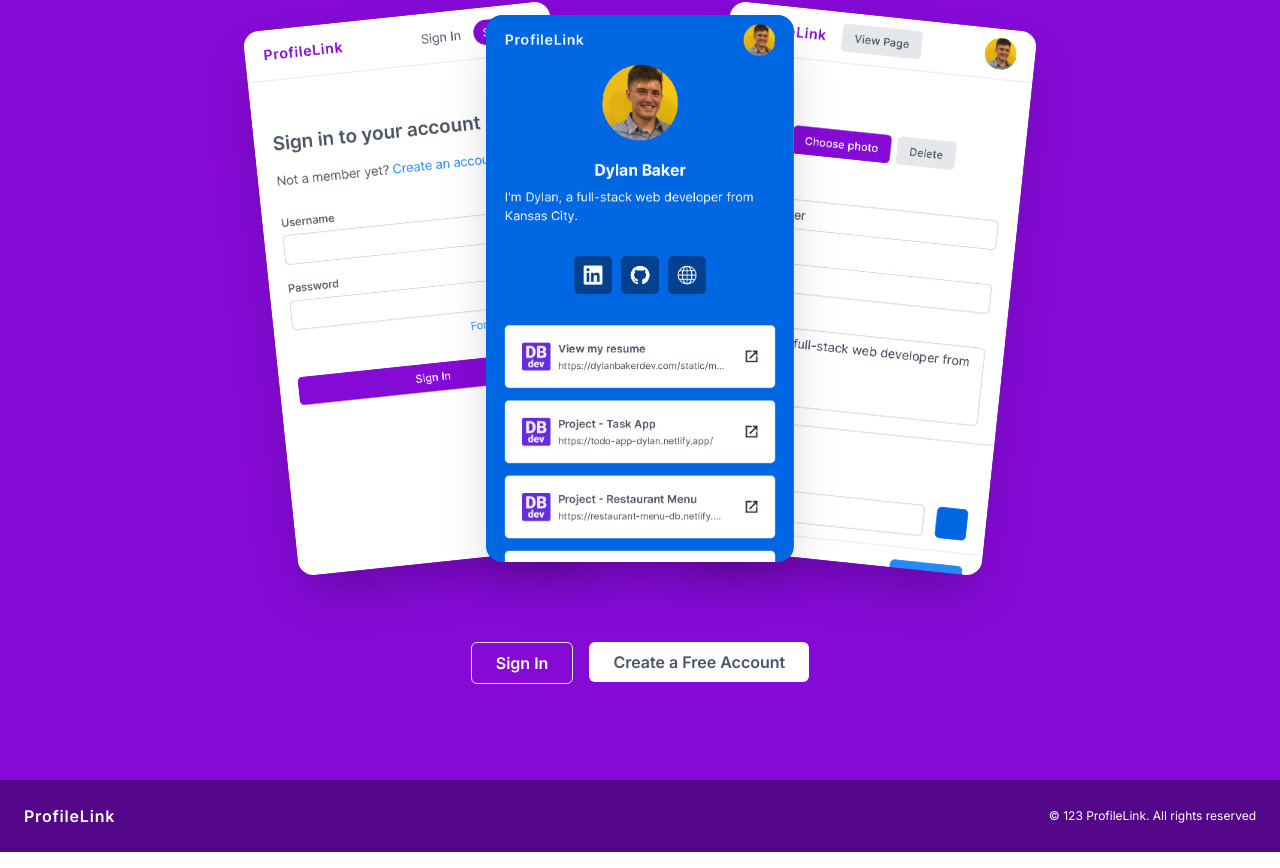
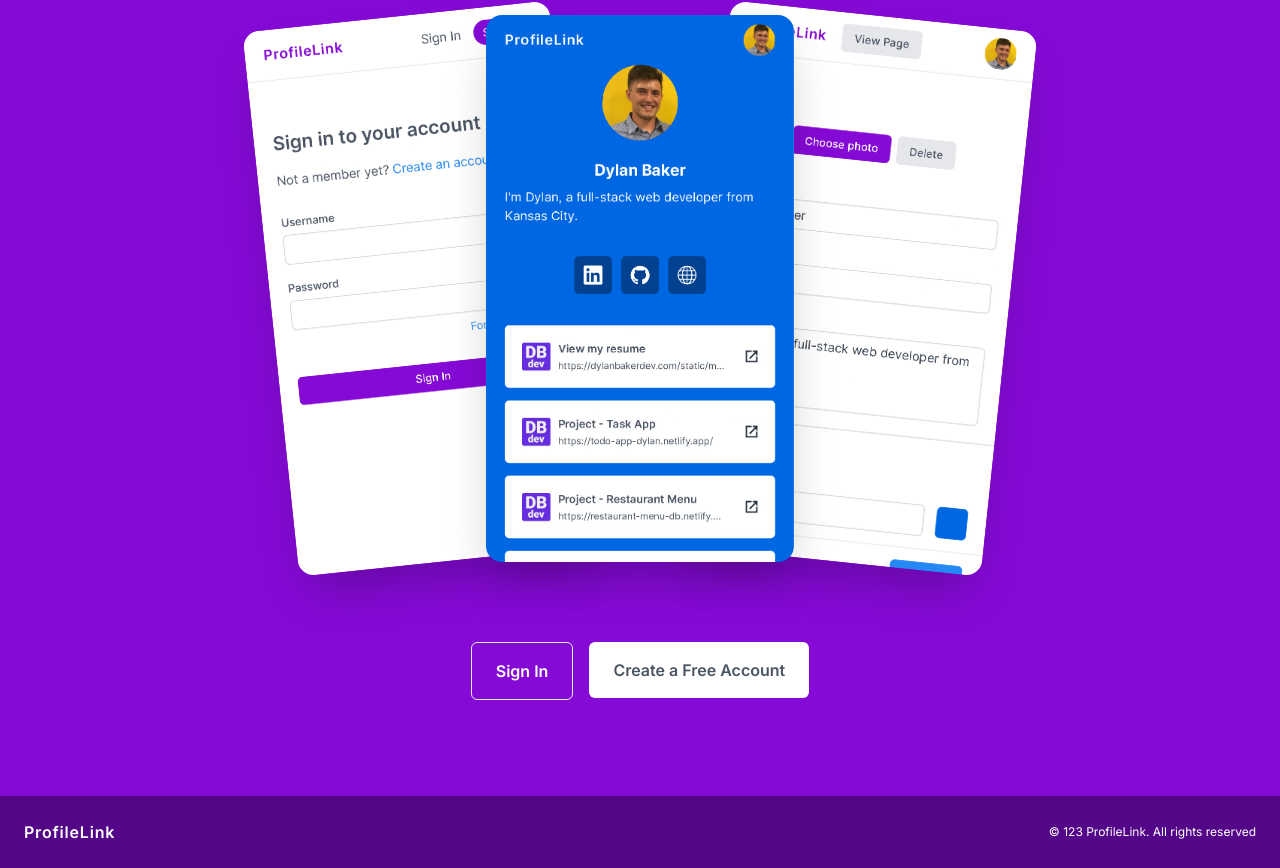
Before and after one commit to ProfileLink-app/fe, a Next.js app: page / in a window 1280 px wide. Shown: the part 313-1181 px from the top of the page. Built offline with nearby package versions, Linux system fonts and the light colour scheme.

Commit message:
bug fixes

```diff
--- a/app/page.jsx
+++ b/app/page.jsx
@@ -36,10 +36,10 @@ export default function Home() {
                 </div>
                 <div className='flex justify-center w-full gap-4 mb-20'>
                     <Link href='/sign-in'>
-                        <button className='px-6 py-2 text-xs font-semibold text-white transition-all duration-300 border rounded-md hover:border-gray-300 hover:text-gray-300 sm:text-sm md:text-base'>Sign In</button>
+                        <button className='px-6 py-4 text-xs font-semibold text-white transition-all duration-300 border rounded-md hover:border-gray-300 hover:text-gray-300 sm:text-sm md:text-base'>Sign In</button>
                     </Link>
                     <Link href='/sign-up'>
-                        <button className='px-6 py-2 text-xs font-semibold transition-all duration-300 bg-white rounded-md sm:text-sm md:text-base hover:bg-gray-300'>Create a Free Account</button>
+                        <button className='px-6 py-4 text-xs font-semibold transition-all duration-300 bg-white rounded-md sm:text-sm md:text-base hover:bg-gray-300'>Create a Free Account</button>
                     </Link>
                 </div>
             </div>
```
